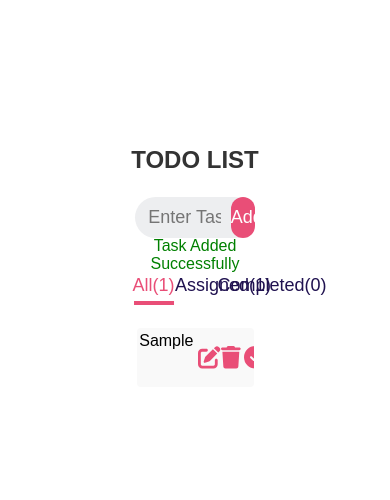
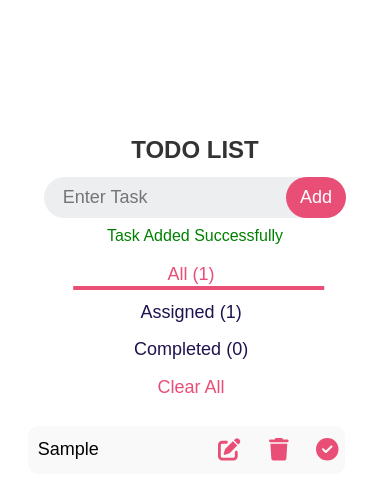
Before and after one commit to Harishraj20/React-Todo, a React (Create React App) app: page / in a window 390 px wide. Both pictures are taken after typing "Sample" into the empty fields and a click on the button "Add". Shown: the top 500 px of the page. Built offline with nearby package versions, Linux system fonts and the light colour scheme.

Commit message:
Added Media Query and Resolved Bugs

```diff
--- a/public/index.html
+++ b/public/index.html
@@ -6,7 +6,6 @@
     <title>Todo App</title>
   </head>
   <body>
-    <!-- <noscript>You need to enable JavaScript to run this app.</noscript> -->
     <div id="root"></div>
   </body>
 </html>
--- a/src/App.js
+++ b/src/App.js
@@ -6,9 +6,7 @@ import "./fontAwesomeConfig";
 
 
 class App extends React.Component {
-  state = { color: "black" };
   render() {
-    console.log("Parent component updated");
     return <Todo />;
   }
 }
--- a/src/Components/TaskList.js
+++ b/src/Components/TaskList.js
@@ -12,13 +12,17 @@ const TaskList = ({
     <ul>
       {tasks.map((task) => (
         <li key={task.id}>
-          <p className="task-name"
+          <div className="task-name">
+          <p className="task-name-element"
             style={{
-              textDecoration: task.status ? "line-through" : "none",
+              color: task.status ? "grey" : "",
             }}
           >
             {task.name}
           </p>
+
+          </div>
+
           <div className="todo-button">
             <button
               className="button-action"
--- a/src/Components/Todo.js
+++ b/src/Components/Todo.js
@@ -3,10 +3,7 @@ import "../Styles/todo.css";
 import Modal from "./Modal";
 import TaskList from "./TaskList";
 import Input from "./Input";
-import todoImage from '../Assets/todo.jpg';
-
-
-
+import todoImage from "../Assets/todo.jpg";
 
 export default class Todo extends Component {
   state = {
@@ -21,6 +18,17 @@ export default class Todo extends Component {
     modalFor: null,
     textColor: "",
   };
+
+  componentDidUpdate(prevState) {
+    if (
+      this.state.errormessage &&
+      prevState.errormessage !== this.state.errormessage
+    ) {
+      setTimeout(() => {
+        this.setState({ errormessage: "", color: "" });
+      }, 5000);
+    }
+  }
 
   componentDidMount() {
     const savedTasks = localStorage.getItem("taskList");
@@ -39,6 +47,7 @@ export default class Todo extends Component {
       userInput: event.target.value,
     });
   };
+
   saveTask = () => {
     const { userInput, editingIndex } = this.state;
 
@@ -47,7 +56,7 @@ export default class Todo extends Component {
       return;
     }
 
-    if (this.checkTaskExists()) {
+    if (this.checkTaskExists() && !editingIndex) {
       this.displayMessage("Task Already exists!", "red");
       return;
     }
@@ -98,6 +107,7 @@ export default class Todo extends Component {
         () => {
           localStorage.setItem("taskList", JSON.stringify(updatedTaskList));
           this.updateFilteredTask();
+          this.displayMessage("Task Updated Successfully", "green");
         }
       );
     }
@@ -109,12 +119,13 @@ export default class Todo extends Component {
   };
 
   toggleChange = (id) => {
-    const updatedTaskList = this.state.taskList.map((task, i) => {
+    const updatedTaskList = this.state.taskList.map((task) => {
       if (task.id === id) {
         return { ...task, status: !task.status };
       }
       return task;
     });
+
     this.setState(
       { taskList: updatedTaskList, filterTask: updatedTaskList },
       () => {
@@ -134,11 +145,11 @@ export default class Todo extends Component {
         userInput: taskToEdit.name,
         editingIndex: id,
       });
-      console.log("editing taskid", id);
     } else {
       console.error(`Task with id ${id} not found.`);
     }
   };
+
   handleDeleteModal = (id) => {
     this.setState({ isModalOpen: true, taskId: id });
   };
@@ -153,6 +164,7 @@ export default class Todo extends Component {
         filterTask: filteredTask,
         isModalOpen: false,
         taskId: null,
+        modalFor: "delete",
       },
       () => {
         localStorage.setItem("taskList", JSON.stringify(filteredTask));
@@ -160,48 +172,43 @@ export default class Todo extends Component {
       }
     );
   };
+
   displayMessage = (message, color) => {
     this.setState({
       errormessage: message,
       textColor: color,
     });
-    setTimeout(() => {
-      this.setState({ errormessage: "", color: "" });
-    }, 5000);
   };
+
   assignedTask = () => {
-    console.log("inside Assigned Mthod");
     this.setState({ activeStatus: "assigned" }, this.updateFilteredTask);
   };
 
   completedTask = () => {
-    console.log("inside Completed Mthod");
     this.setState(
       { activeStatus: "completed" },
-
       this.updateFilteredTask
     );
   };
 
   allTask = () => {
-    console.log("inside all Mthod");
     this.setState({ activeStatus: "All" }, this.updateFilteredTask);
   };
 
   updateFilteredTask = () => {
-    console.log("Im here after button click!");
+
     const { taskList, activeStatus } = this.state;
-    console.log("Value of active status after destructuring is" + activeStatus);
 
     let filteredTask;
     if (activeStatus === "assigned") {
+
       filteredTask = taskList.filter((task) => !task.status);
+
     } else if (activeStatus === "completed") {
       filteredTask = taskList.filter((task) => task.status);
     } else {
       filteredTask = taskList;
     }
-    console.log(filteredTask);
     this.setState({ filterTask: filteredTask });
   };
   clearTaskModal = () => {
@@ -211,7 +218,6 @@ export default class Todo extends Component {
       return;
     }
 
-    console.log("Im here");
     this.setState({
       isModalOpen: true,
       modalFor: "clear",
@@ -241,6 +247,7 @@ export default class Todo extends Component {
         taskList: updatedTaskList,
         filterTask: updatedTaskList,
         isModalOpen: false,
+        modalFor: null,
       },
       () => {
         localStorage.setItem("taskList", JSON.stringify(updatedTaskList));
@@ -250,9 +257,15 @@ export default class Todo extends Component {
     );
   };
   render() {
-    const { filterTask, userInput, editingIndex, taskList, taskId } =
-      this.state;
-    console.log("Is Modal Open?", this.state.isModalOpen);
+    const {
+      filterTask,
+      userInput,
+      editingIndex,
+      taskList,
+      taskId,
+      activeStatus,
+    } = this.state;
+
     return (
       <>
         <h2>TODO LIST</h2>
@@ -268,42 +281,34 @@ export default class Todo extends Component {
           </p>
         </div>
         <div className="button-holder">
-
-
-
-
-
-
           <button
             onClick={this.allTask}
-            className={`category-Button ${
-              this.state.activeStatus === "All" ? "active" : ""
-            }`}
+            className={`category-Button ${this.state.activeStatus === "All" ? "active" : ""
+              }`}
           >
-            All({taskList.length})
+            All ({taskList.length})
           </button>
           <button
             onClick={this.assignedTask}
-            className={`category-Button ${
-              this.state.activeStatus === "assigned" ? "active" : ""
-            }`}
+            className={`category-Button ${this.state.activeStatus === "assigned" ? "active" : ""
+              }`}
           >
-            Assigned({taskList.filter((task) => !task.status).length})
+            Assigned ({taskList.filter((task) => !task.status).length})
           </button>
           <button
             onClick={this.completedTask}
-            className={`category-Button ${
-              this.state.activeStatus === "completed" ? "active" : ""
-            }`}
+            className={`category-Button ${this.state.activeStatus === "completed" ? "active" : ""
+              }`}
           >
-            Completed({taskList.filter((task) => task.status).length})
+            Completed ({taskList.filter((task) => task.status).length})
           </button>
-          {/* <button
+          <button
+            className="category-Button"
+            id="category-Button-clear"
             onClick={this.clearTaskModal}
-
           >
             Clear All
-          </button> */}
+          </button>
         </div>
         {filterTask.length > 0 ? (
           <div className="task-container">
@@ -330,13 +335,16 @@ export default class Todo extends Component {
             }
             modalText={
               this.state.modalFor === "clear"
-                ? "Are you sure to clear the tasks?"
-                : `Are you sure to delete the task " ${
-                    taskList.find((task) => task.id === taskId).name
-                  } "?`
+                ? `Are you sure to clear ${activeStatus} tasks?`
+                : `Are you sure to delete the task " ${taskList.find((task) => task.id === taskId).name
+                } "?`
             }
             closeModal={() =>
-              this.setState({ isModalOpen: false, taskId: null })
+              this.setState({
+                isModalOpen: false,
+                taskId: null,
+                modalFor: null,
+              })
             }
           />
         )}
--- a/src/Styles/App.css
+++ b/src/Styles/App.css
@@ -8,10 +8,6 @@
   justify-content: center;
   align-items: center;
   background-color: #f7f7f7;
-}
-#root{
-  height: 100%;
-  width: 100%;
 }
 
 /* #root {
@@ -28,42 +24,8 @@
   box-sizing: border-box;
   font-family: Arial, Helvetica, sans-serif;
 }
+
 html,
 body {
   height: 100%;
 }
-
-.App-logo {
-  height: 40vmin;
-  pointer-events: none;
-}
-
-@media (prefers-reduced-motion: no-preference) {
-  .App-logo {
-    animation: App-logo-spin infinite 20s linear;
-  }
-}
-
-.App-header {
-  background-color: #282c34;
-  min-height: 100vh;
-  display: flex;
-  flex-direction: column;
-  align-items: center;
-  justify-content: center;
-  font-size: calc(10px + 2vmin);
-  color: white;
-}
-
-.App-link {
-  color: #61dafb;
-}
-
-@keyframes App-logo-spin {
-  from {
-    transform: rotate(0deg);
-  }
-  to {
-    transform: rotate(360deg);
-  }
-}
--- a/src/Styles/Modal.css
+++ b/src/Styles/Modal.css
@@ -1,12 +1,11 @@
-
-  .modal {
+ .modal {
     position: fixed;
     z-index: 2;
     left: 0;
     top: 0;
     width: 100%;
     height: 100%;
-    background-color: rgba(0, 0, 0, 0.5);
+    background-color: rgba(0, 0, 0, 0.9);
     display: flex;
     justify-content: center;
     align-items: center;
@@ -46,8 +45,14 @@
     cursor: pointer;
 
 }
-p {
+.modal-message{
     height: 60%;
+}
+.task-name-element{
+
+    white-space: nowrap;      /* Prevents text from wrapping to a new line */
+    overflow: hidden;         /* Hides overflowing content */
+    text-overflow: ellipsis;
 }
 .button-hold{
     height: 25%;
--- a/src/Styles/todo.css
+++ b/src/Styles/todo.css
@@ -1,11 +1,7 @@
-
 html,
 body {
   height: 100%;
 }
-/* form{
-  padding: 0% 12% 0 12%;
-} */
 
 body {
   display: flex;
@@ -15,41 +11,36 @@ body {
 }
 
 .task-container {
-  display: flex
-;
+  margin: 2% 0%;
+  display: flex;
   justify-content: center;
   width: 100%;
-  height: 67%;
-  /* padding-right: 8%; */
-  /* padding-left: 14%; */
+  height: 57%;
 }
 
-
-div#root {
+#root {
   width: 40%;
   height: 70%;
   border-radius: 15px;
 }
-div#root:hover{
-  box-shadow: 0 0 15px 4px rgba(19, 19, 61, 0.6);
-  transition: box-shadow 0.3s ease-in-out;
+
+#root:hover {
+  box-shadow: 0 0 10px 4px rgba(128, 128, 134, 0.6);
+  transition: box-shadow 0.5s ease-in-out;
 }
-/* div#root {
-  background-color: rgb(241, 207, 156);
 
-} */
-h2 {  display: flex;
+h2 {
+  display: flex;
   justify-content: center;
   align-items: center;
-  text-align: center;
-  padding-top: 5%;
-  height: 10%;
+  padding-top: 2%;
+  height: 15%;
   color: #333;
-  margin-bottom: 5%;
+  padding-bottom: 2%;
 }
-form{
+
+form {
   border-radius: 40px;
-
   background-color: #edeef0;
   width: 85%;
   display: flex;
@@ -78,10 +69,12 @@ label {
   background-color: #e94e77;
   cursor: pointer;
   width: 20%;
-  font-size: large;  border-radius: 40px;
+  font-size: large;
+  border-radius: 40px;
 }
 
 .error-tag {
+  font-size: medium;
   height: 100%;
   text-align: center;
   width: 100%;
@@ -107,7 +100,7 @@ label {
 
 ul {
   width: 75%;
-  height: 100%;
+  height: 90%;
   overflow: auto;
   list-style-type: none;
   margin-top: 20px;
@@ -123,6 +116,7 @@ input {
   transition: border-color 0.3s;
   text-indent: 4%;
 }
+
 input {
   flex: 1;
   outline: none;
@@ -138,52 +132,52 @@ input:focus {
   padding: 0% 5% 0% 5%;
   height: 8%;
   width: 100%;
-  display: flex
-;
+  display: flex;
   justify-content: center;
   align-items: center;
 }
+
 .button-holder {
   padding: 0% 10% 0 10%;
   display: flex;
   justify-content: center;
   width: 100%;
-  height: 5%;
+  height: 7%;
   gap: 2%;
 }
+
 .error-msg {
   height: 5%;
 }
 
-ul {
-  list-style-type: none;
-  margin-top: 20px;
-}
-
-.button-action,.button-action:disabled {
+.button-action,
+.button-action:disabled {
   border: none;
   background: none;
   font-size: large;
   cursor: pointer;
   width: 30%;
-  height: 50%;
 }
+
 .button-action:disabled {
- cursor: not-allowed;
+  cursor: not-allowed;
 }
 
 li {
-  height: 15%;
-  width: 100%;
+  height: 17%;
+  width: 95%;
   display: flex;
   justify-content: center;
   align-items: center;
   background-color: #f9f9f9;
-  margin: 8px 0;
-  border-radius: 4px;
+  margin-top: 10px;
+  border-radius: 10px;
   transition: background-color 0.3s;
 }
 
+ul li:first-child {
+  margin-top: 0;
+}
 
 li:hover {
   background-color: #f1f1f1;
@@ -191,10 +185,9 @@ li:hover {
 
 .todo-button {
   display: flex;
-  width: 49%;
+  width: 27%;
   gap: 10%;
 }
-
 
 img {
   height: 100%;
@@ -213,18 +206,9 @@ img {
   justify-content: center;
 }
 
-
 button:disabled {
   background-color: #ccc;
   cursor: not-allowed;
-}
-
-.task-name{
-  padding: 4%;
-  height: 100%;
-  width: 90%;
-  color: #000000;
-  text-align: justify;
 }
 
 .category-Button {
@@ -236,6 +220,10 @@ button:disabled {
   position: relative;
   background: transparent;
   border: none;
+}
+
+p {
+  font-size: large;
 }
 
 .button-holder .category-Button.active {
@@ -258,3 +246,182 @@ button:disabled {
   transform: translateX(-50%);
   transition: all 0.3s ease-in-out;
 }
+
+#category-Button-clear {
+  color: #e94e77;
+}
+
+@media (min-width: 1000px) and (max-width: 1200px) {
+  #root {
+    width: 75% !important;
+  }
+
+  .modal-content {
+    padding: 20px;
+    width: 37%;
+  }
+
+  p {
+    font-size: large;
+  }
+}
+
+@media (min-width: 1200px) and (max-width: 1350px) {
+  #root {
+    width: 65% !important;
+  }
+
+  .modal-content {
+    padding: 20px;
+    width: 37%;
+  }
+
+  p {
+    font-size: large;
+  }
+}
+
+@media (min-width: 700px) and (max-width: 999px) {
+  #root {
+    width: 80% !important;
+  }
+
+  p {
+    font-size: large;
+  }
+
+  .button-holder {
+    padding: 0% 7% 0 7%;
+  }
+
+  .input-Container {
+    padding: 0% 2% 0% 2%;
+  }
+
+  .modal-content {
+    height: 23%;
+    width: 50%;
+  }
+}
+
+@media (min-width: 540px) and (max-width: 999px) {
+  #root:hover {
+    box-shadow: none;
+    transition: none;
+  }
+
+  #root {
+    width: 90% !important;
+  }
+
+  p {
+    font-size: large;
+  }
+
+  .button-holder {
+    padding: 0%;
+  }
+
+  .input-Container {
+    padding: 0% 2% 0% 2%;
+  }
+
+  .modal-content {
+    height: 23%;
+    width: 50%;
+  }
+}
+
+@media (min-width: 300px) and (max-width: 539px) {
+  .todo-button {
+
+    width: 42%;
+
+}
+  h2 {
+    height: 8%;
+  }
+
+  .error-tag {
+    font-size: medium;
+  }
+
+  #root:hover {
+    box-shadow: none;
+    transition: none;
+  }
+
+  li {
+    height: 17%;
+  }
+
+  .task-container {
+    margin: 2% 0%;
+    display: flex;
+    justify-content: center;
+    width: 100%;
+    height: 53%;
+  }
+
+  .task-name {
+    width: 58% !important;
+  }
+
+  ul {
+    width: 90%;
+    height: 90%;
+    overflow: auto;
+    list-style-type: none;
+    margin-top: 20px;
+  }
+
+  .button-holder {
+    flex-direction: column;
+  }
+
+  #root {
+    width: 95% !important;
+  }
+
+  .button-holder {
+    width: 100%;
+    height: 25%;
+  }
+
+  .category-Button {
+    height: 20%;
+    width: 97%;
+    padding-top: 5%;
+  }
+
+  .modal-content {
+    width: 85%;
+  }
+
+  p {
+    font-size: large;
+  }
+
+  .button-holder {
+    padding: 0% 15% 0 15%;
+  }
+
+  .input-Container {
+    padding: 0% 2% 0% 2%;
+  }
+
+  .modal-content {
+    height: 23%;
+    width: 50%;
+  }
+}
+
+.task-name {
+  padding: 0 3%;
+  height: 100%;
+  width: 70%;
+  color: #000000;
+  text-align: justify;
+  display: flex;
+  align-items: center;
+}
```
